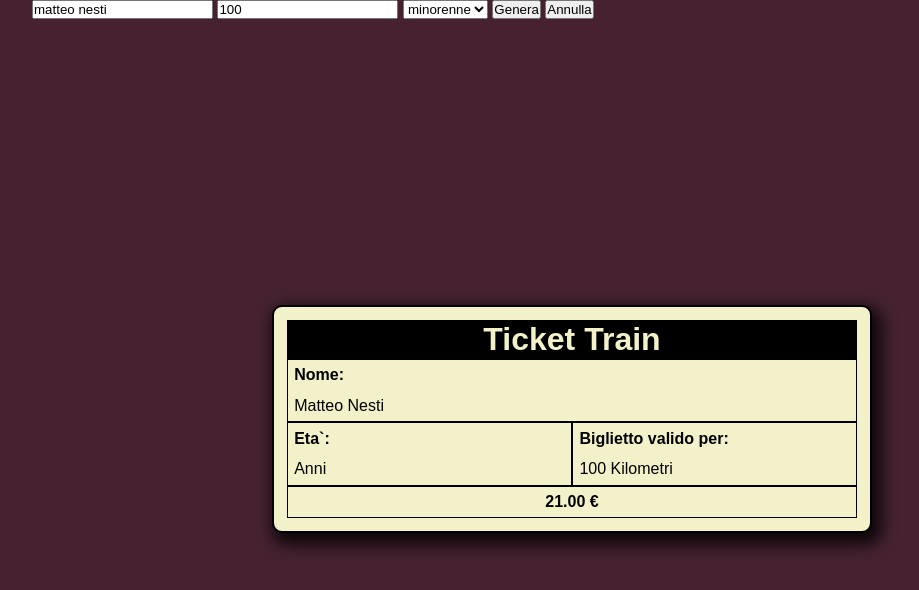
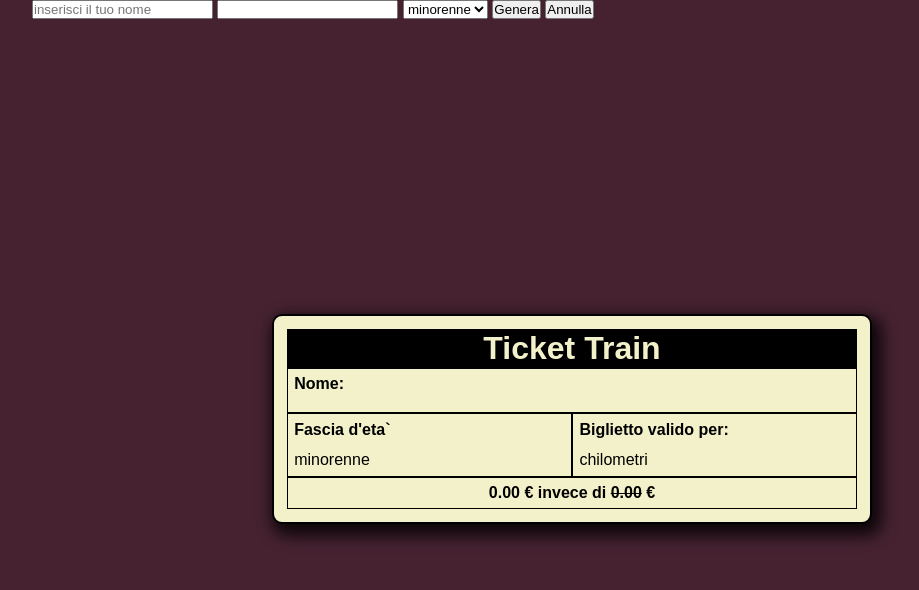
Before and after one commit to Matteo-Nesti/js-biglietto-treno-form, a plain HTML site: page index.html in a window 1280 px wide. Both pictures are taken after a click on the button "Genera". Shown: the whole page, without its empty margins (68-987 px from the left). Drawn offline with Linux system fonts and the light colour scheme.

Commit message:
add click event for name km and age

```diff
--- a/index.html
+++ b/index.html
@@ -12,12 +12,12 @@
     <main class="main-bgc">
         <div class="container">
             <div class="info-ticket">
-                <input type="text" value="matteo nesti" id="input-name">
-                <input type="number" value="100" step="1" id="input-km">
+                <input type="text" value="" id="input-name" placeholder="inserisci il tuo nome">
+                <input type="number" value="" step="1" id="input-km">
                 <select name="" id="input-age">
-                    <option value="">minorenne</option>
-                    <option value="">adulto</option>
-                    <option value="">over 65</option>
+                    <option value="minorenne" id="minor">minorenne</option>
+                    <option value="adulto" id="">adulto</option>
+                    <option value="over-65" id="over-65">over 65</option>
                 </select>
 
                 <button id="button">Genera</button>
@@ -34,13 +34,13 @@
                         <div class="col-name border-black">
                             <div class="name">
                                 <div class="fw-b m-b-1">Nome:</div>
-                                <span>Matteo Nesti</span>
+                                <span id="user-name"></span>
                             </div>
                         </div>
 
                         <div class="col-age border-black">
                             <div class="age">
-                                <div class="fw-b m-b-1">Eta`: </div>
+                                <div class="fw-b m-b-1">Fascia d'eta`</div>
                                 <span id="ticket-user-age" class=""></span>
                             </div>
                         </div>
--- a/js/script.js
+++ b/js/script.js
@@ -1,52 +1,58 @@
 console.log('JS OK');
 //create variabili per costo biglietto eta` e km
 const ticketPriceForKm = 0.21;
-
 const trainPrice = document.getElementById('ticket-train-price');
 const userAge = document.getElementById('ticket-user-age');
 const userKm = document.getElementById('ticket-user-km');
+const userName = document.getElementById('user-name');
 // creare variabili per prendere gli input dal DOM
 const inputName = document.getElementById('input-name');
 const inputAge = document.getElementById('input-age');
 const inputKm = document.getElementById('input-km');
 const button = document.getElementById('button');
+const minor = document.getElementById('minor')
+const over65 = document.getElementById('over-65')
+
+let discount = 0;
+
+//prezzo del biglietto intero
+let km = inputKm.value;
+userKm.innerText = km + ' chilometri'
+// mettere nel DOM informazioni utente
+
+
+const ticketTotalPrice = (km * ticketPriceForKm).toFixed(2);
+console.log(ticketTotalPrice + ' prezzo biglietto totale')
+// cambio discount per eta`
+
+button.addEventListener('click', function(){
 
 const km = inputKm.value;
+userKm.innerText = km + ' chilometri'
+
 const age = inputAge.value;
+userAge.innerText = age
+
 const name = inputName.value;
-console.log(name, age, km);
+userName.innerText = name
 
-let discount = 0;
-//prezzo del biglietto intero
-const ticketTotalPrice = (km * ticketPriceForKm).toFixed(2);
-console.log(ticketTotalPrice + ' prezzo biglietto totale')
+    if (over65) discount = 40;
+    else if (minor) discount = 20;
 
-// mettere nel DOM informazioni utente
+    // VERIFICA
+    //logica principale
 
-trainPrice.innerText = ticketTotalPrice + ' €'
-userKm.innerText = km + ' Kilometri'
-userAge.innerText = ' ' + age + ' Anni'
-
-// cambio discount per eta`
-
-if (age >= 65) discount = 40;
-else if (age < 18) discount = 20;
-
-// VERIFICA
-//logica principale
-
-if (isNaN(km) || isNaN(age) || age <= 0 || km <= 0) {
-    alert('I valori inseriti non risultano validi')
-}
-
-else {
     if (discount){
         const discountTicket = (ticketTotalPrice - (ticketTotalPrice * discount / 100)).toFixed(2)
         console.log(discountTicket + ' discount' + discount + '%')
 
         trainPrice.innerHTML = ` ${discountTicket} € invece di <del>${ticketTotalPrice}</del> € `
     }
-}
+})
+
+
+trainPrice.innerText = ticketTotalPrice + ' €'
+
 
 
 
```
